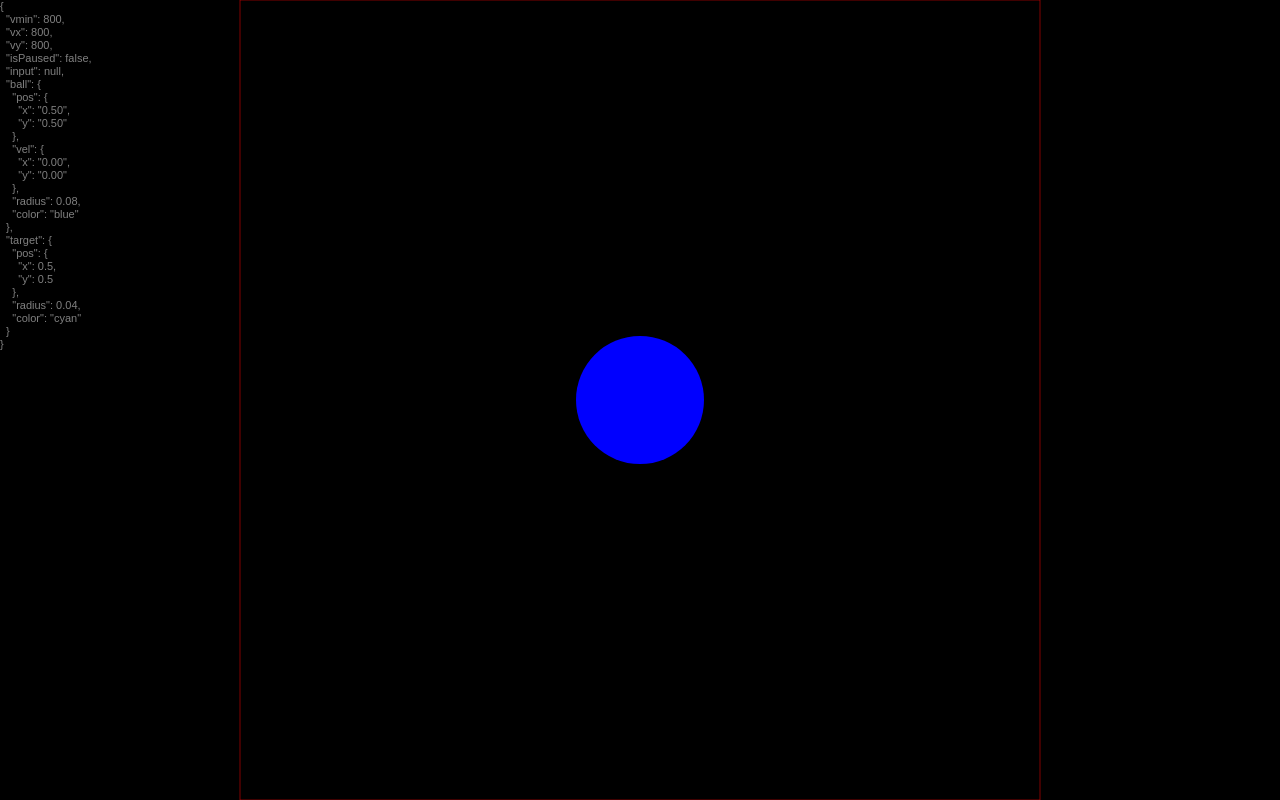
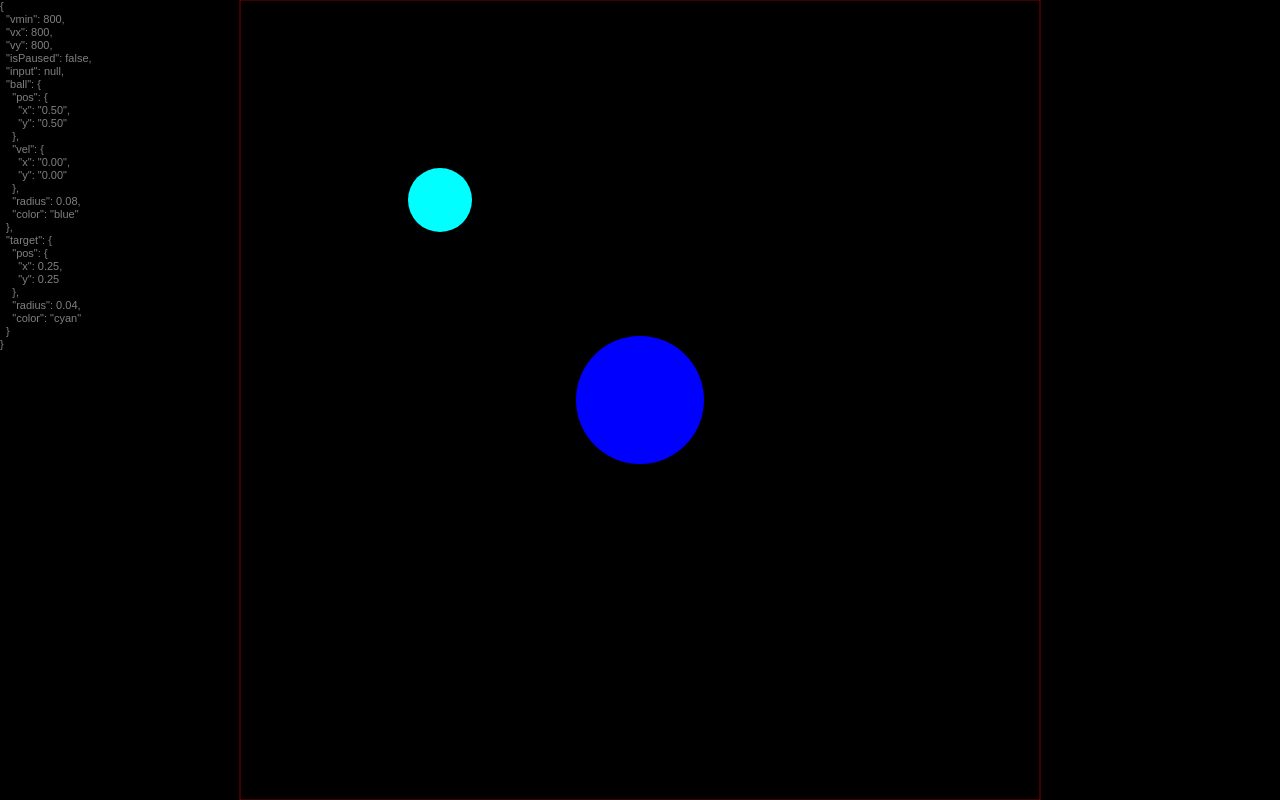
Before and after one commit to tylerschloesser/react-typescript-sandbox, a React app: page / in a window 1280 px wide. Built offline with nearby package versions, Linux system fonts and the light colour scheme.

Commit message:
move target

```diff
--- a/src/index.tsx
+++ b/src/index.tsx
@@ -104,7 +104,7 @@ function generateTarget(state?: GameState): GameTarget {
 
 
   return {
-    pos: vec2(.5, .5),
+    pos: vec2(.25, .25),
     radius: .04,
     color: 'cyan',
   }
```
